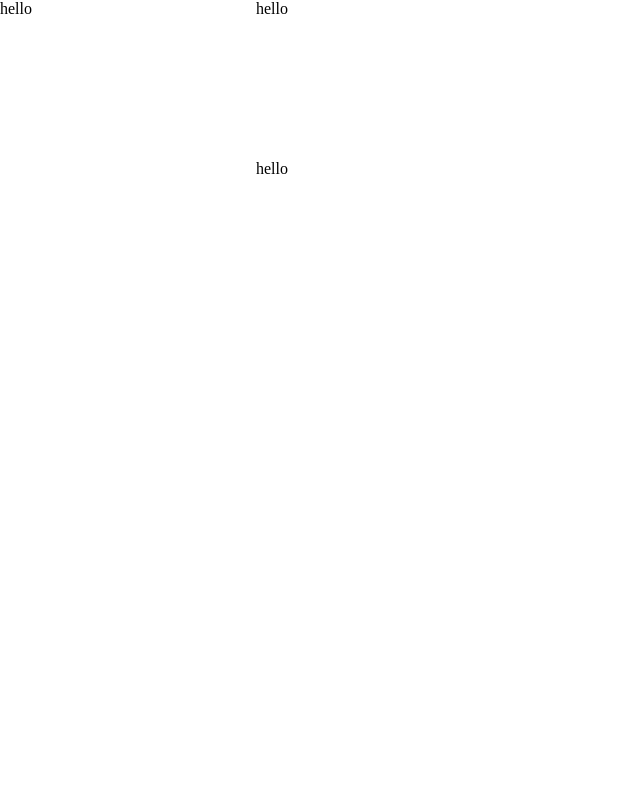
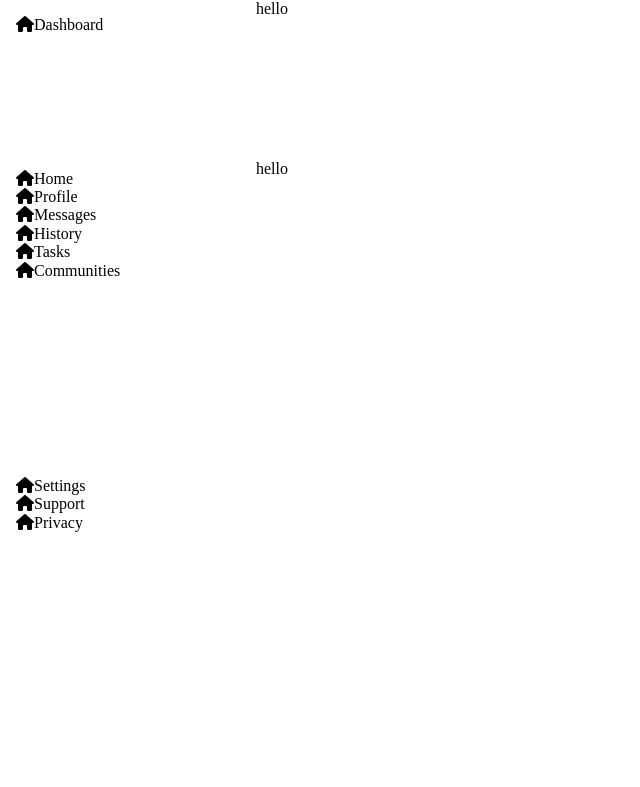
Before and after one commit to sfaruk2001/Dashboard, a plain HTML site: page index.html in a window 1280 px wide. Shown: the whole page, without its empty margins (0-640 px from the left). Drawn offline with Linux system fonts and the light colour scheme.

Commit message:
added basic structure for sidebar

```diff
--- a/index.html
+++ b/index.html
@@ -6,11 +6,35 @@
     <title>Admin Dashboard</title>
     <link rel="stylesheet" href="./normalize.css">
     <link rel="stylesheet" href="./styles.css">
+    <script src="https://kit.fontawesome.com/5b44272291.js" crossorigin="anonymous"></script>
 </head>
 <body>
     <div class="container">
         <div class="sidebar">
-            hello
+            <div class="logo">
+                <i class="fa-solid fa-house"></i>
+                <div>Dashboard</div>
+            </div>
+
+            <nav>
+                <ul class="nav-menu">
+                    <li><i class="fa-solid fa-house"></i>Home</li>
+                    <li><i class="fa-solid fa-house"></i>Profile</li>
+                    <li><i class="fa-solid fa-house"></i>Messages</li>
+                    <li><i class="fa-solid fa-house"></i>History</li>
+                    <li><i class="fa-solid fa-house"></i>Tasks</li>
+                    <li><i class="fa-solid fa-house"></i>Communities</li>
+                </ul>
+            </nav>
+
+            <div class="settings">
+                <ul class="nav-settings">
+                    <li><i class="fa-solid fa-house"></i>Settings</li>
+                    <li><i class="fa-solid fa-house"></i>Support</li>
+                    <li><i class="fa-solid fa-house"></i>Privacy</li>
+                </ul>
+            </div>
+
         </div>
         <div class="header">
             hello
--- a/styles.css
+++ b/styles.css
@@ -1,4 +1,9 @@
 
+* {
+    box-sizing: border-box;
+    padding: 0;
+    margin: 0;
+}
 
 .container {
     display: grid;
@@ -11,6 +16,32 @@
 .sidebar {
     grid-column: 1 / 2;
     grid-row: 1 / 3;
+    display: grid;
+    grid-template-rows: 1fr 2fr 2fr;
+    grid-template-columns: 1fr;
+    padding: 16px;
+
+}
+
+.logo {
+    grid-row: 1 / 2;
+    display: flex;
+}
+
+nav {
+    grid-row: 2 / 3;
+}
+
+nav > ul, .settings > ul {
+    list-style: none;
+}
+
+ul li {
+    display: flex;
+}
+
+.settings {
+    grid-row: 3 / 4;
 
 }
 
```
